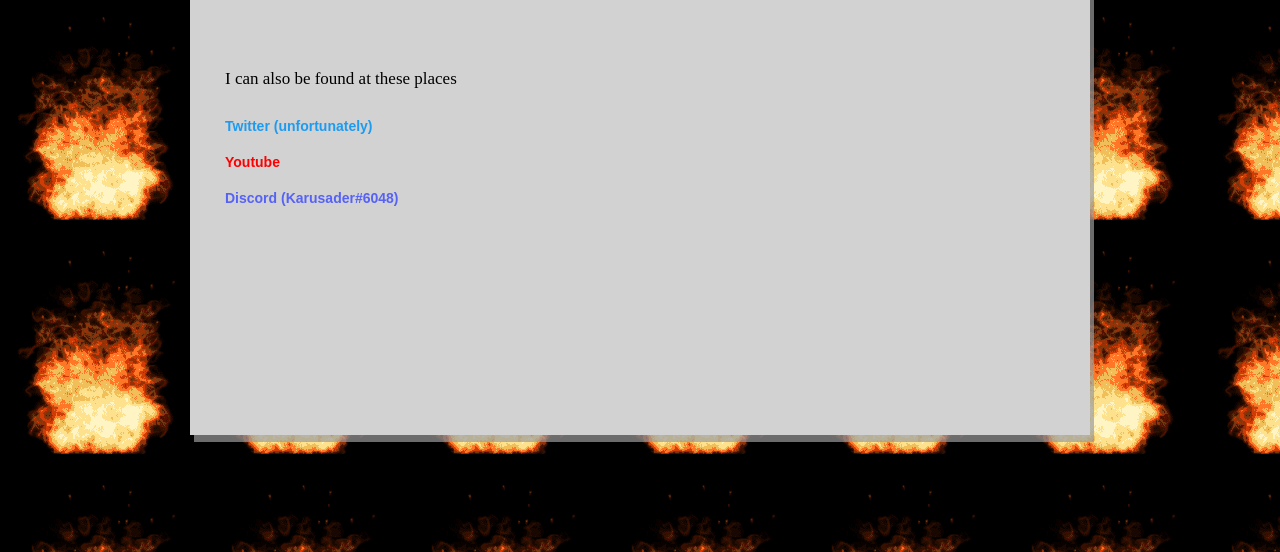
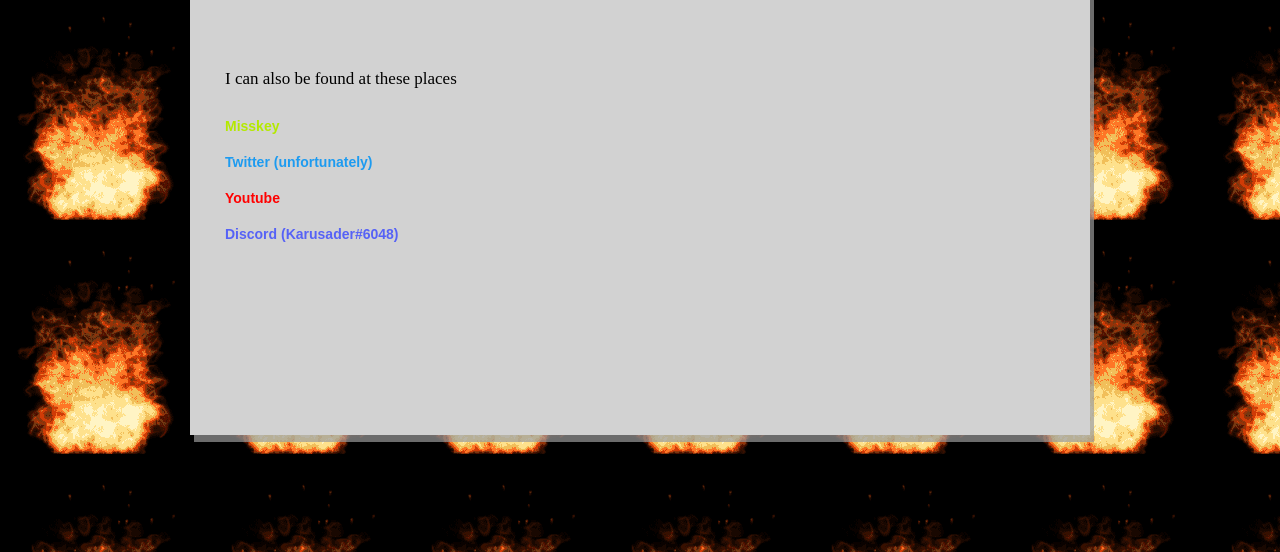
Before and after one commit to Karusader/karusader.com, a plain HTML site: page Where.html in a window 1280 px wide. Shown: the part 248-800 px from the top of the page. Drawn offline with Linux system fonts and the light colour scheme.

Commit message:
Add Misskey

```diff
--- a/Where.html
+++ b/Where.html
@@ -29,6 +29,9 @@
 			<p>I can also be found at these places</p>
 			<br>
 			<br>
+			<a style="color:#b4e900;" href="https://misskey.io/@Karusader" target=”_blank”>Misskey</a>
+			<br>
+			<br>
 			<a style="color:#1d9bf0;" href="https://www.twitter.com/Karusader" target=”_blank”>Twitter (unfortunately)</a>
 			<br>
 			<br>
@@ -36,6 +39,7 @@
 			<br>
 			<br>
 			<a id="discord"  href="#" style="color:#5662f6;" onClick="copyDiscord()">Discord (Karusader#6048)</a>
+
 		</div>
 	</div>
 
```
